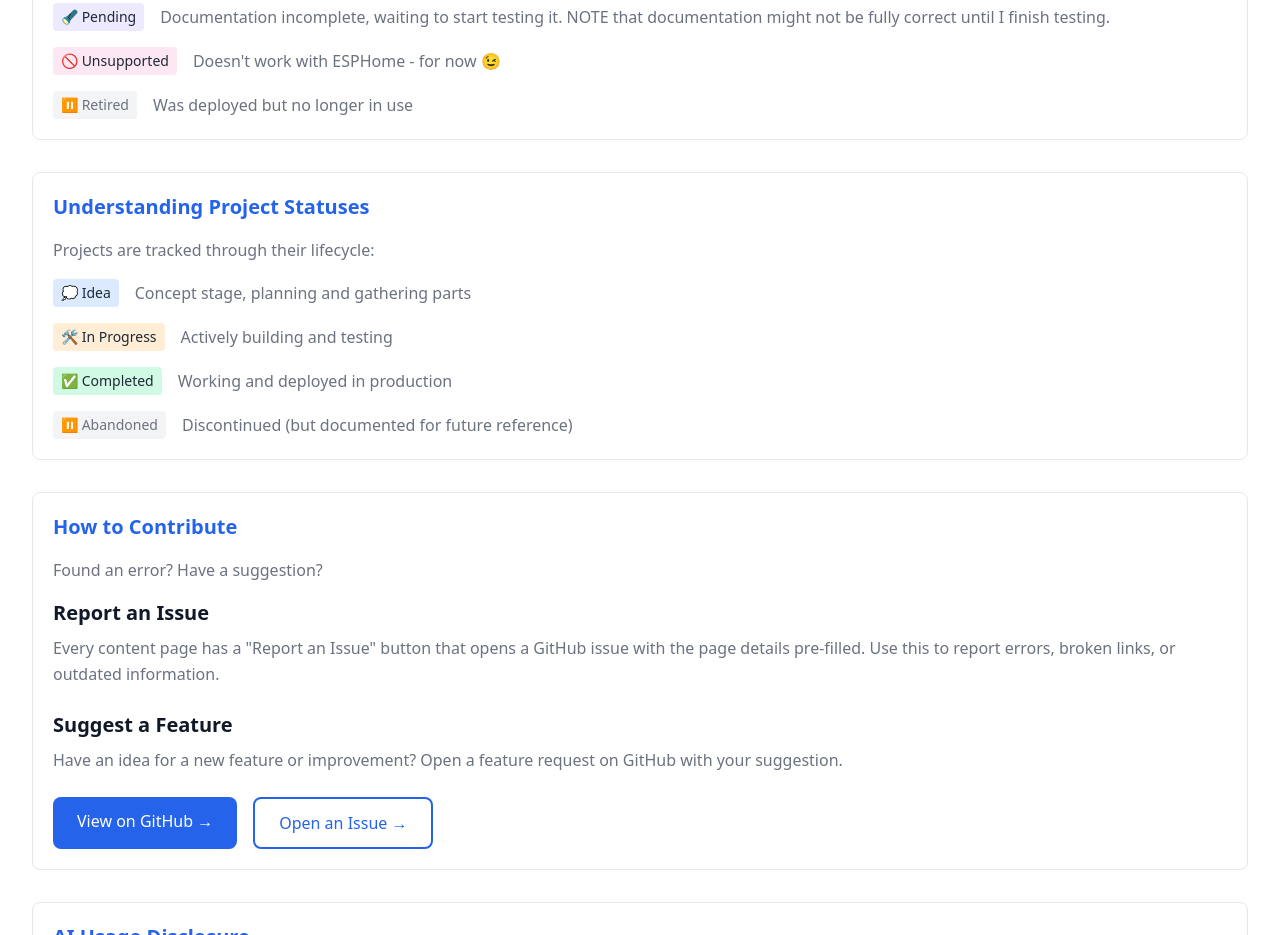
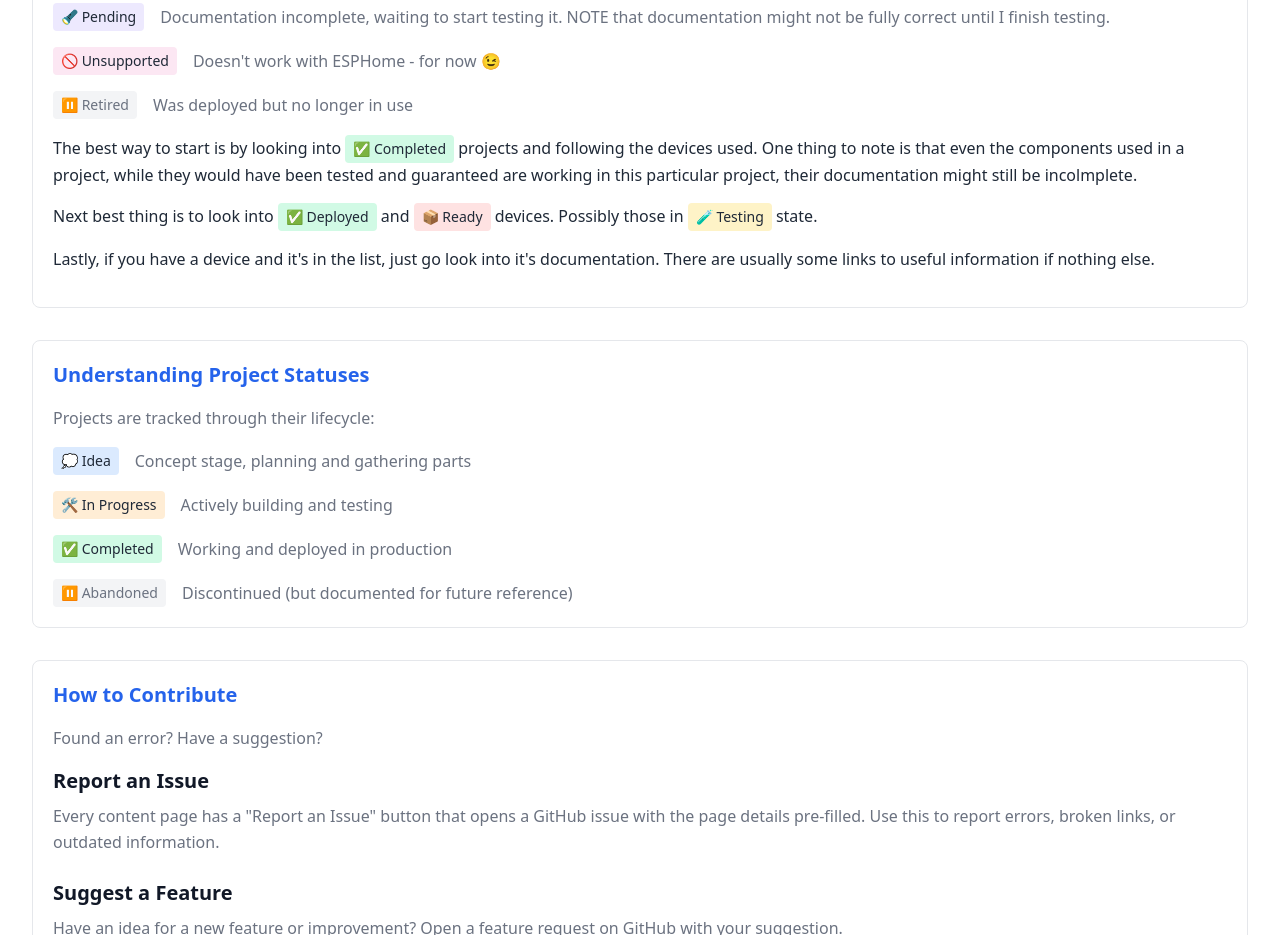
Before and after one commit to barbarachbc/esphome-workshop, an Astro site: page /about in a window 1280 px wide. Shown: the part 1377-2312 px from the top of the page. Built offline with nearby package versions, Linux system fonts and the light colour scheme; Astro itself is replaced by a stand-in of ours.

Commit message:
Some usage notes

```diff
--- a/src/pages/about.astro
+++ b/src/pages/about.astro
@@ -92,6 +92,21 @@ import { siteConfig } from '../config';
             <span class="status-badge status-badge-retired">⏸️ Retired</span>
             <span class="flex-1" style="color: var(--text-secondary);">Was deployed but no longer in use</span>
           </div>
+          <div >
+            <p>The best way to start is by looking into <span class="status-badge status-badge-completed">✅ Completed</span>
+            projects and following the devices used. One thing to note is that even the components used in a project,
+            while they would have been tested and guaranteed are working in this particular project, their documentation
+            might still be incolmplete.
+            </p>
+            <p>
+              Next best thing is to look into <span class="status-badge status-badge-deployed">✅ Deployed</span> and <span class="status-badge status-badge-ready">📦 Ready</span> devices.
+              Possibly those in <span class="status-badge status-badge-testing">🧪 Testing</span> state.
+            </p>
+            <p>
+              Lastly, if you have a device and it's in the list, just go look into it's documentation.
+              There are usually some links to useful information if nothing else.
+            </p>
+          </div>
         </div>
       </section>
 
```
